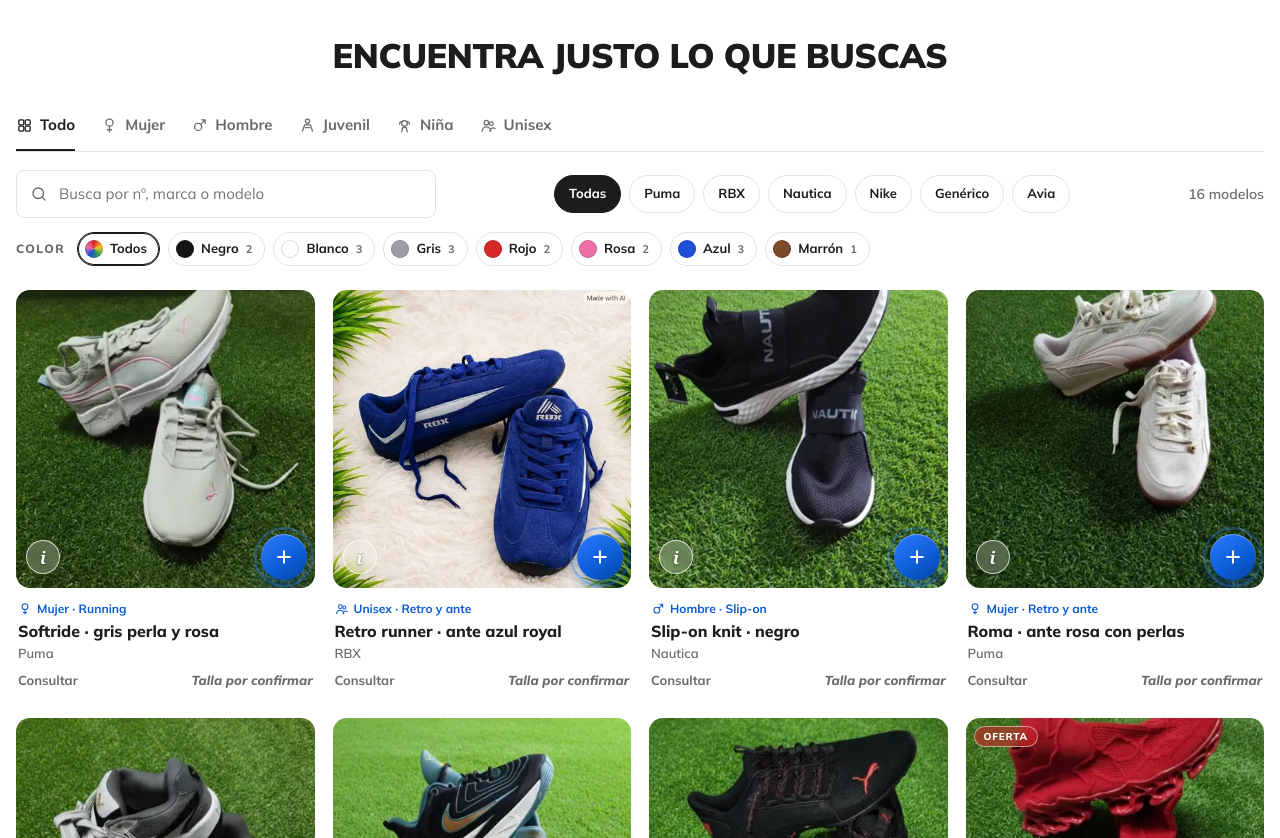
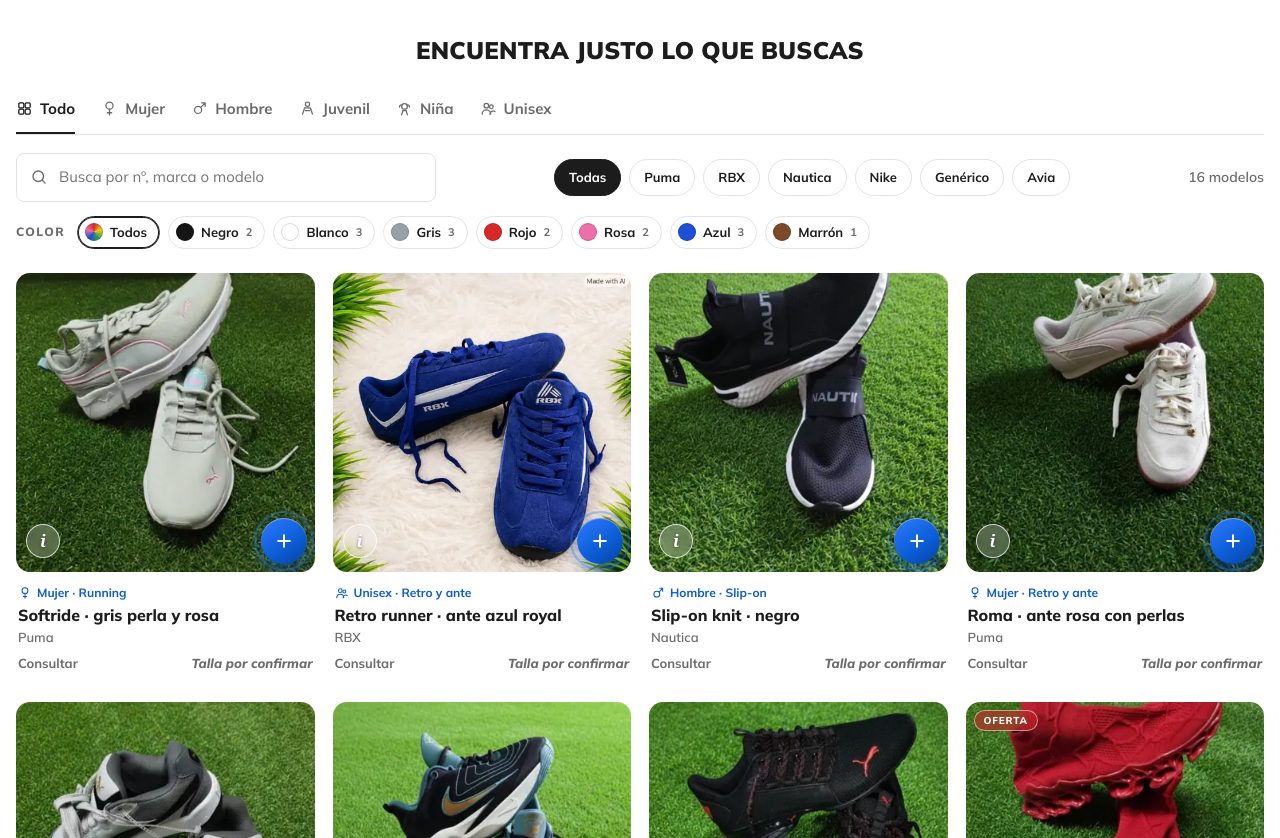
Before and after one commit to usa-shoes/usa-shoes.github.io, a plain HTML site: page index.html in a window 1280 px wide. Shown: the part 1515-2353 px from the top of the page. Drawn offline with Linux system fonts and the light colour scheme.

Commit message:
Titulo Encuentra justo lo que buscas mas pequeno

```diff
--- a/index.html
+++ b/index.html
@@ -189,6 +189,7 @@
 
 section{padding:clamp(44px,6vw,80px) 0}
 .h-sec{font-size:clamp(24px,3vw,34px);font-weight:900;text-transform:uppercase;text-align:center;margin-bottom:28px}
+.h-sec.h-sm{font-size:clamp(17px,2vw,24px);letter-spacing:.01em;margin-bottom:22px}
 .rv{opacity:0;transform:translateY(28px);transition:opacity .8s var(--ease),transform .8s var(--ease)}
 .rv.in{opacity:1;transform:none}
 
@@ -450,7 +451,7 @@
   <section id="catalogo" style="padding-top:0">
     <div class="tapes"><a class="tape t1" href="#grid" aria-label="Compra ahora: ver los modelos"><div class="mq" id="mq1" aria-hidden="true"></div></a></div>
     <div class="wrap">
-      <h2 class="h-sec rv">Encuentra justo lo que buscas</h2>
+      <h2 class="h-sec h-sm rv">Encuentra justo lo que buscas</h2>
       <div class="tabs" id="tabs"></div>
       <div class="bar">
         <label class="search"><svg class="ic"><use href="#i-search"/></svg><input id="q" type="search" placeholder="Busca por nº, marca o modelo" aria-label="Buscar"></label>
```
